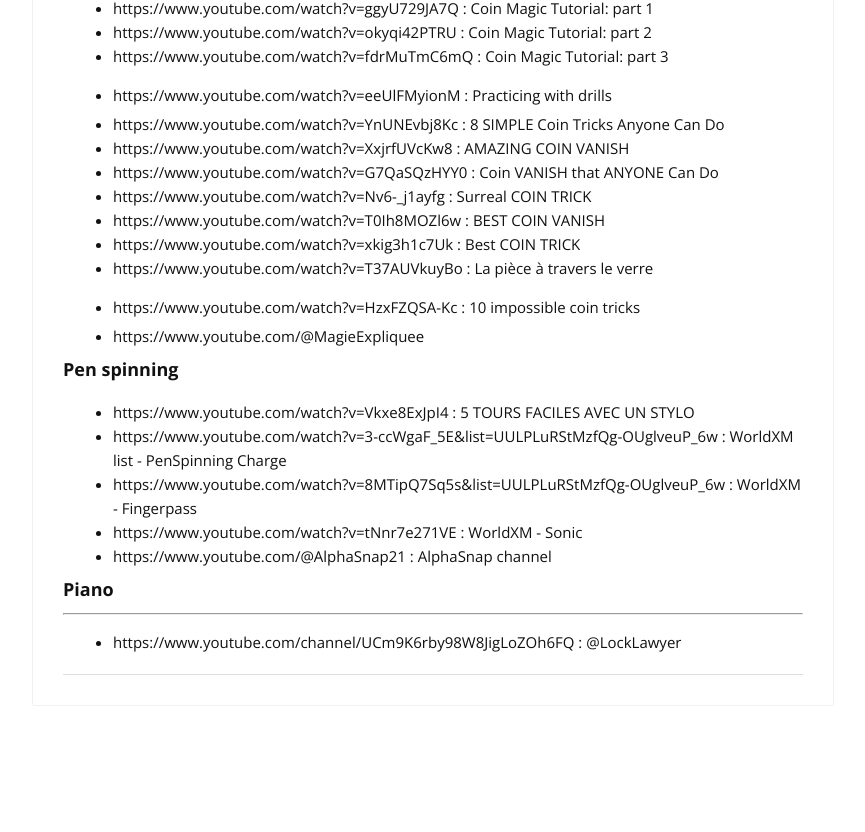
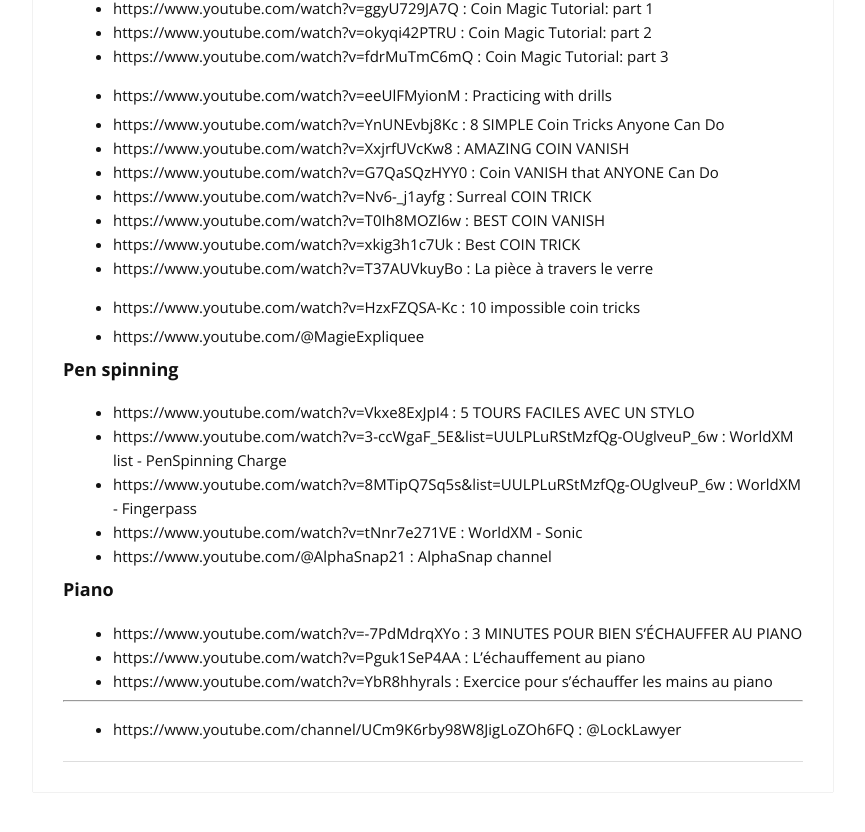
Before and after one commit to cylmat/cylmat.github.io, a Jekyll site: the page built from _pages/tricks.md, in a window 1280 px wide and 900 px high, scrolled down 1300 px. Shown: the top 832 px of the window, without its empty margins (207-1072 px from the left). Built offline with Jekyll 4.4.1, drawn with Linux system fonts in a browser that asks for light colours; nearby versions of some CDN libraries.

Commit message:
Update tricks.md

```diff
--- a/_pages/tricks.md
+++ b/_pages/tricks.md
@@ -70,5 +70,9 @@
 
 ### Piano
 
+- https://www.youtube.com/watch?v=-7PdMdrqXYo : 3 MINUTES POUR BIEN S'ÉCHAUFFER AU PIANO
+- https://www.youtube.com/watch?v=Pguk1SeP4AA : L'échauffement au piano
+- https://www.youtube.com/watch?v=YbR8hhyrals : Exercice pour s'échauffer les mains au piano
+
 ---
 - https://www.youtube.com/channel/UCm9K6rby98W8JigLoZOh6FQ : @LockLawyer
```
